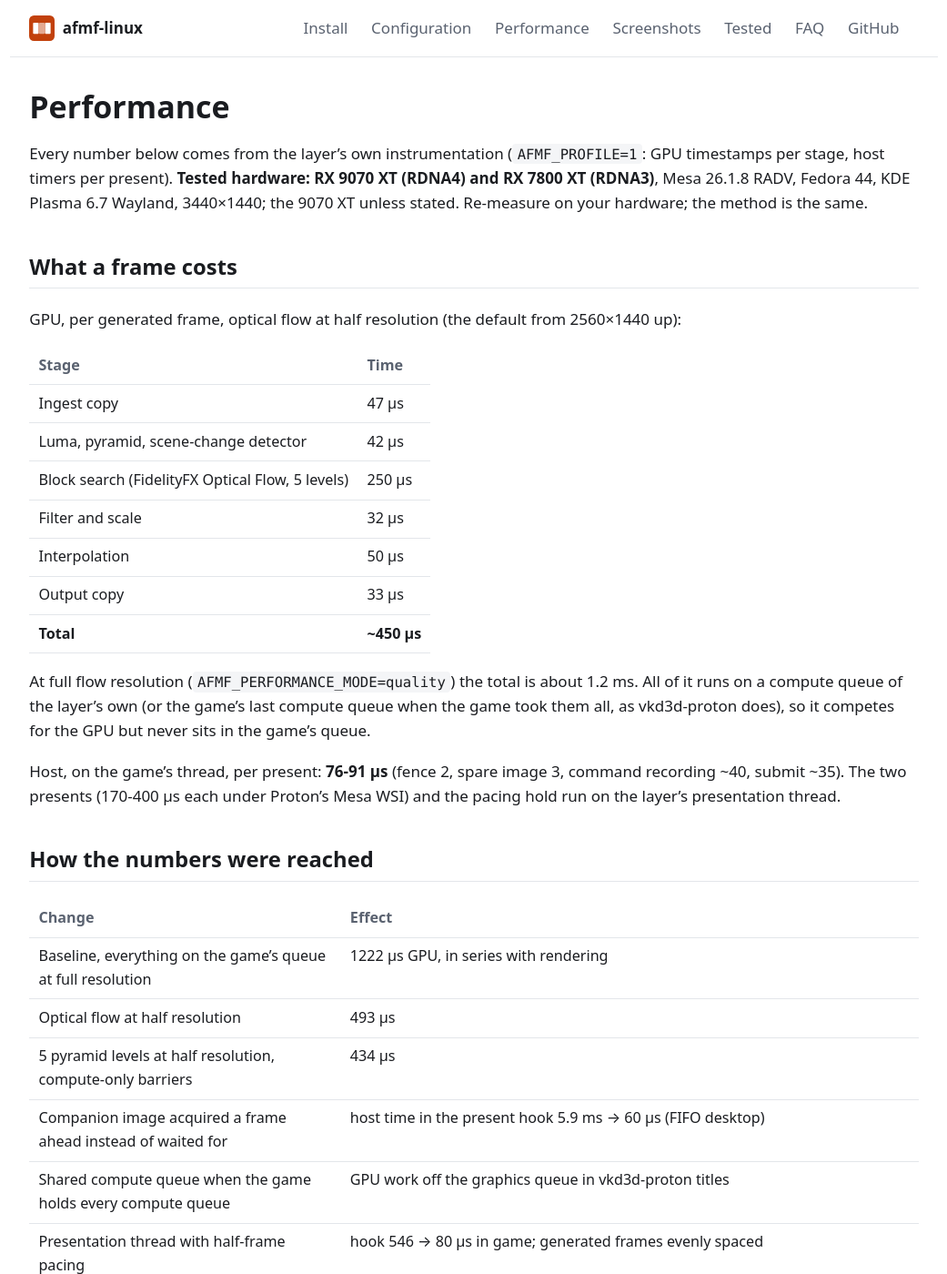
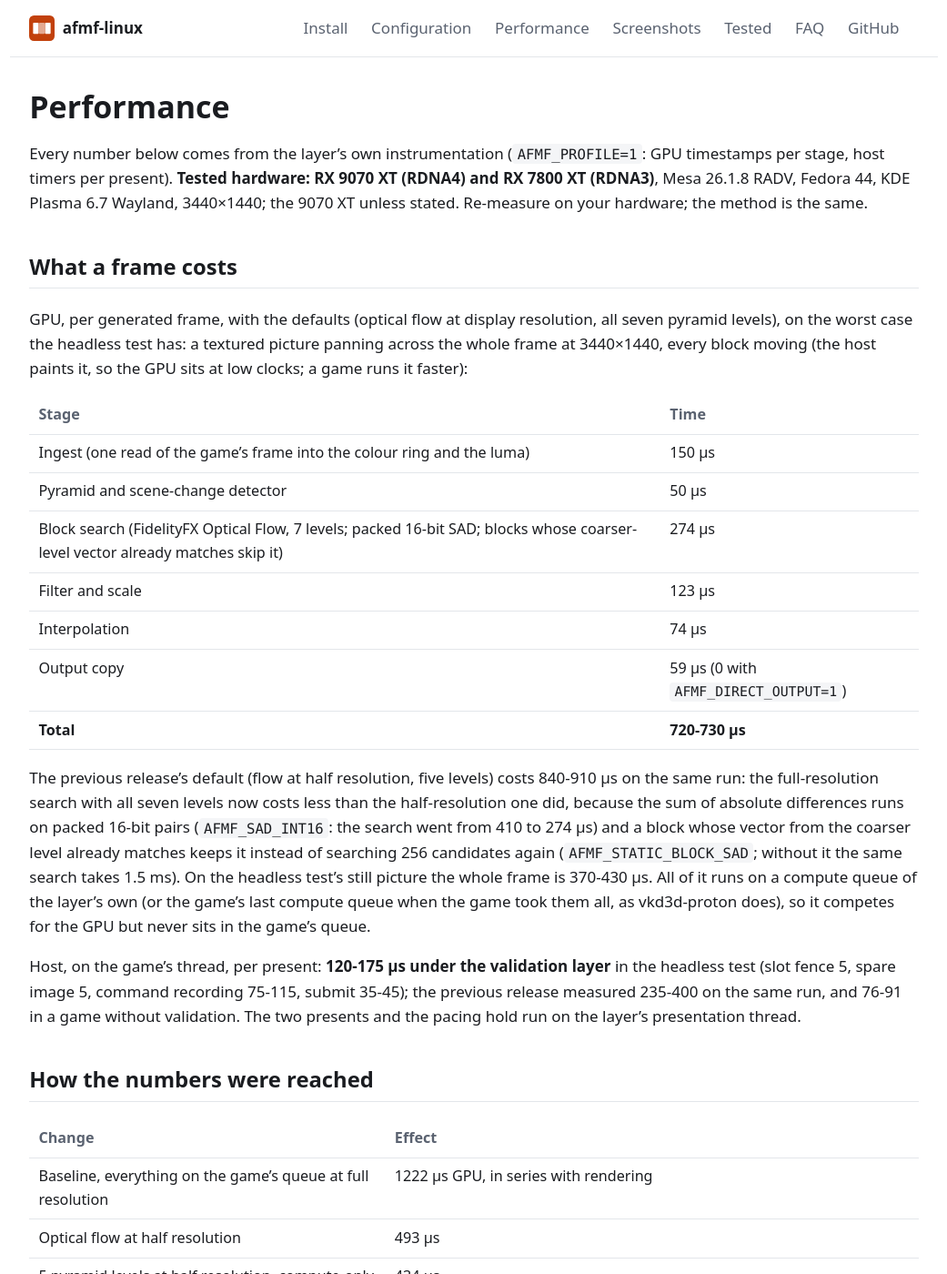
Before and after one commit to serialexperimentslainnnn/afmf-linux, a Jekyll site: the page built from docs/performance.md, in a window 1280 px wide and 1400 px high. Shown: the whole window at 91% size, without its empty margins (119-1160 px from the left). Built offline with Jekyll 4.4.1, drawn with Linux system fonts in a browser that asks for light colours; some of the changed text lies outside the part shown.

```diff
--- a/docs/_includes/structured-data.html
+++ b/docs/_includes/structured-data.html
@@ -9,7 +9,7 @@
   "applicationCategory": "UtilitiesApplication",
   "applicationSubCategory": "Frame generation Vulkan layer",
   "operatingSystem": "Linux",
-  "softwareVersion": "0.5.0",
+  "softwareVersion": "1.0.0",
   "license": "https://opensource.org/licenses/MIT",
   "isAccessibleForFree": true,
   "offers": {"@type": "Offer", "price": "0", "priceCurrency": "USD"},
--- a/docs/performance.md
+++ b/docs/performance.md
@@ -12,25 +12,35 @@ stated. Re-measure on your hardware; the method is the same.
 
 ## What a frame costs
 
-GPU, per generated frame, optical flow at half resolution (the default from 2560&times;1440 up):
+GPU, per generated frame, with the defaults (optical flow at display resolution, all seven
+pyramid levels), on the worst case the headless test has: a textured picture panning across the
+whole frame at 3440&times;1440, every block moving (the host paints it, so the GPU sits at low
+clocks; a game runs it faster):
 
 | Stage | Time |
 |---|---|
-| Ingest copy | 47 &micro;s |
-| Luma, pyramid, scene-change detector | 42 &micro;s |
-| Block search (FidelityFX Optical Flow, 5 levels) | 250 &micro;s |
-| Filter and scale | 32 &micro;s |
-| Interpolation | 50 &micro;s |
-| Output copy | 33 &micro;s |
-| **Total** | **~450 &micro;s** |
+| Ingest (one read of the game's frame into the colour ring and the luma) | 150 &micro;s |
+| Pyramid and scene-change detector | 50 &micro;s |
+| Block search (FidelityFX Optical Flow, 7 levels; packed 16-bit SAD; blocks whose coarser-level vector already matches skip it) | 274 &micro;s |
+| Filter and scale | 123 &micro;s |
+| Interpolation | 74 &micro;s |
+| Output copy | 59 &micro;s (0 with `AFMF_DIRECT_OUTPUT=1`) |
+| **Total** | **720-730 &micro;s** |
 
-At full flow resolution (`AFMF_PERFORMANCE_MODE=quality`) the total is about 1.2 ms. All of it
-runs on a compute queue of the layer's own (or the game's last compute queue when the game took
-them all, as vkd3d-proton does), so it competes for the GPU but never sits in the game's queue.
+The previous release's default (flow at half resolution, five levels) costs 840-910 &micro;s on
+the same run: the full-resolution search with all seven levels now costs less than the
+half-resolution one did, because the sum of absolute differences runs on packed 16-bit pairs
+(`AFMF_SAD_INT16`: the search went from 410 to 274 &micro;s) and a block whose vector from the
+coarser level already matches keeps it instead of searching 256 candidates again
+(`AFMF_STATIC_BLOCK_SAD`; without it the same search takes 1.5 ms). On the
+headless test's still picture the whole frame is 370-430 &micro;s. All of it runs on a compute
+queue of the layer's own (or the game's last compute queue when the game took them all, as
+vkd3d-proton does), so it competes for the GPU but never sits in the game's queue.
 
-Host, on the game's thread, per present: **76-91 &micro;s** (fence 2, spare image 3, command
-recording ~40, submit ~35). The two presents (170-400 &micro;s each under Proton's Mesa WSI) and
-the pacing hold run on the layer's presentation thread.
+Host, on the game's thread, per present: **120-175 &micro;s under the validation layer** in the
+headless test (slot fence 5, spare image 5, command recording 75-115, submit 35-45); the
+previous release measured 235-400 on the same run, and 76-91 in a game without validation. The
+two presents and the pacing hold run on the layer's presentation thread.
 
 ## How the numbers were reached
 
@@ -44,13 +54,16 @@ the pacing hold run on the layer's presentation thread.
 | Presentation thread with half-frame pacing | hook 546 &rarr; 80 &micro;s in game; generated frames evenly spaced |
 | Flow and interpolation pre-recorded into secondary command buffers | recording in the hook 170-190 &rarr; 80-117 &micro;s (headless, validation layer on) |
 | Direct output into the swapchain image (`AFMF_DIRECT_OUTPUT=1`, opt-in) | output copy 9-17 &micro;s &rarr; 0 on the GPU; the interpolate dispatch moves to the per-frame primary (+10-20 &micro;s of recording under validation); what storage usage costs the game's own rendering is per game and not measured here |
+| Fused ingest (`AFMF_DIRECT_INGEST`), detector on the level-1 luma, four predictions checked at once | one read of the game's frame instead of a copy plus a luma read; a quarter of the histogram work; fewer barriers per group in the search |
+| Packed 16-bit SAD in the search (`AFMF_SAD_INT16`) | the sum of absolute differences on byte pairs, two per instruction, instead of shift-mask-subtract-abs per byte: about a third of the ALU work per candidate |
 | Static blocks skip the search (`AFMF_STATIC_BLOCK_SAD`) | search 307 &rarr; 117 &micro;s at half resolution, 513 &rarr; 156 at full, on the headless test's mostly still picture; a game's share of still blocks decides its gain |
 
 Against the previous release, same binary and method (3440&times;1440, unpaced headless run, three
-runs each): host time in the present hook 233-275 &rarr; 102-149 &micro;s (the spare's release
-fence is waited on outside the swapchain lock, recording is pre-recorded), GPU per generated frame
-584 &rarr; 409-432 &micro;s at half resolution and 1123-1141 &rarr; 367-424 at full (static blocks skip
-the search; the test's picture is mostly still, a game gains what its still share is).
+runs each): on the still picture, host time in the present hook 233-275 &rarr; 102-149 &micro;s
+(the spare's release fence is waited on outside the swapchain lock, recording is pre-recorded),
+GPU per generated frame 584 &rarr; 409-432 &micro;s at half resolution and 1123-1141 &rarr; 367-424 at
+full; on the full-frame pan, 840-910 &micro;s with the old default against 720-730 with the new
+one at four times the blocks and seven levels.
 
 Two things learned from the screenshots' games that are worth more than a number: id Tech 8
 (DOOM) aborts if a swapchain has more than 8 images, so `AFMF_EXTRA_IMAGES` above 5 kills it
```
Also changed, not shown: docs/configuration.md (+7 -5 lines), docs/index.md (+1 -1 lines), .github/ISSUE_TEMPLATE/bug_report.yml, CHANGELOG.md, README.md, 4 other files.
